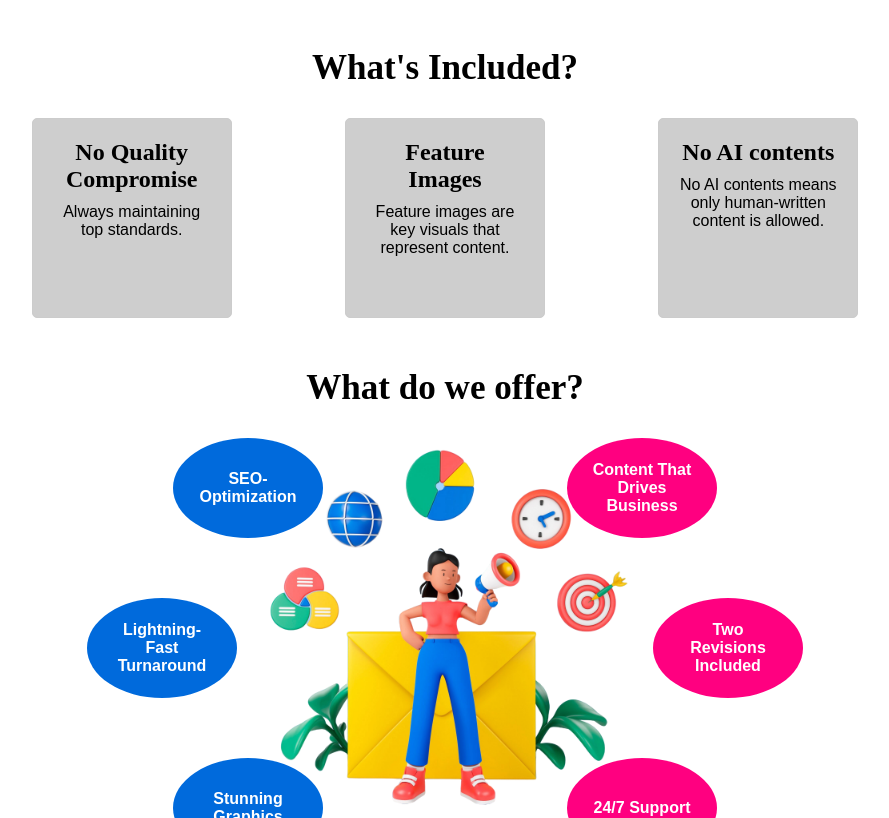
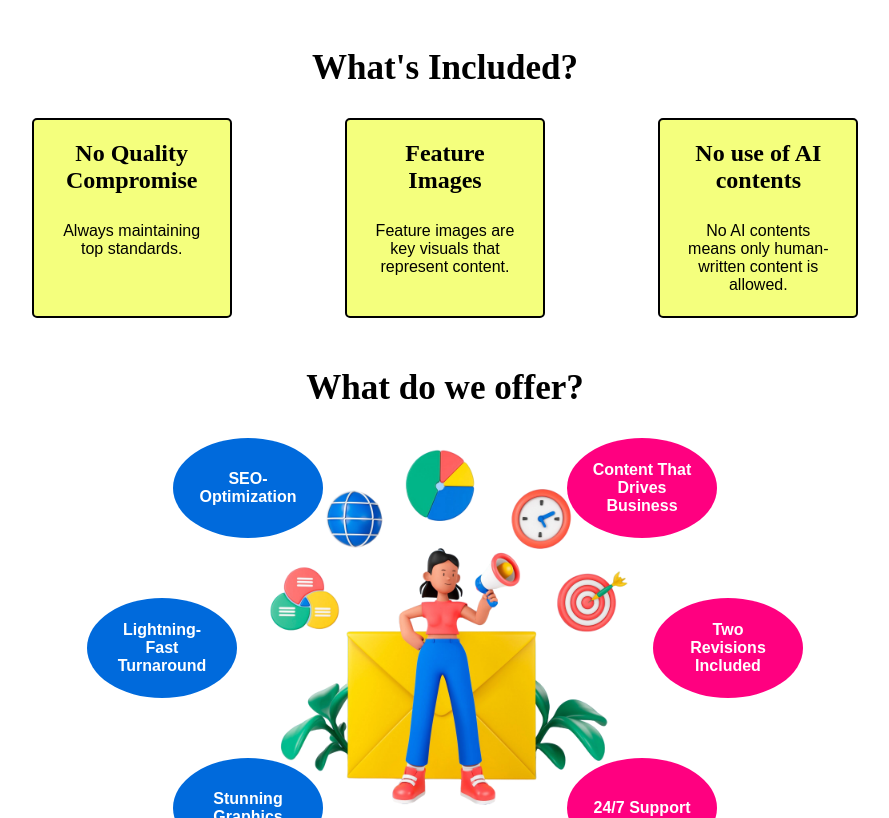
Before and after one commit to saahen-sriyan-mishra/Write-On, a React (Vite) app: page / in a window 1280 px wide. Shown: the part 962-1780 px from the top of the page, without its empty margins (195-1084 px from the left). Built offline with nearby package versions, Linux system fonts and the light colour scheme.

Commit message:
Tweeking 👼

```diff
--- a/src/Components/Home/Home.jsx
+++ b/src/Components/Home/Home.jsx
@@ -189,16 +189,16 @@ const Home = ({ theme, setTheme }) => {
   <div className="WICards">
     <div className="Card">
       <h2 style={{fontFamily:'poppins'}}>No Quality Compromise</h2>
-      <p style = {{marginTop: '10px'}}>Always maintaining top standards.
+      <p style = {{marginTop: '10px'}}><br/>Always maintaining top standards.
       </p>
     </div>
     <div className="Card">
       <h2 style={{fontFamily:'poppins'}}>Feature Images</h2>
-      <p style = {{marginTop: '10px'}}>Feature images are key visuals that represent content.</p>
+      <p style = {{marginTop: '10px'}}><br/>Feature images are key visuals that represent content.</p>
     </div>
     <div className="Card">
-      <h2 style={{fontFamily:'poppins'}}>No AI contents</h2>
-      <p style = {{marginTop: '10px'}}> No AI contents means only human-written content is allowed.
+      <h2 style={{fontFamily:'poppins'}}>No use of AI contents</h2>
+      <p style = {{marginTop: '10px'}}><br/> No AI contents means only human-written content is allowed.
       </p>
     </div>
   </div>
--- a/src/Components/Home/Home.scss
+++ b/src/Components/Home/Home.scss
@@ -266,15 +266,16 @@
   margin-top: 20px;
 
   .Card {
-    border: 1px solid #ccc;
+    border: 2px solid #000;
     padding: 20px;
     border-radius: 5px;
     width: 200px;
     height: 200px;
+    color: #000;
 
     max-height: 200px; // Set a fixed height for all cards
     text-align: center; // Center-align all text
-    background-color: #85858566;
+    background-color: #f4ff7d;
     &:hover {
       transform:  translateY(-5px);
       transition: transform .5s ease;
--- a/src/Components/Navbar/Navbar.css
+++ b/src/Components/Navbar/Navbar.css
@@ -9,7 +9,7 @@
   position: fixed;
   top: 0;
   z-index: 1000;
-  box-shadow: 0 2px 5px rgba(0, 0, 0, 0.1);
+  box-shadow: 0 2px 5px rgba(0, 0, 0, 0.2);
 }
 
 .Logo {
@@ -58,7 +58,7 @@ ul li {
 /* Services Box Styles */
 .services-box {
   position: absolute;
-  top: 70px;
+  top: 60px;
   left: 0;
   width: 100%;
   color: white;
@@ -79,13 +79,6 @@ ul li {
   .services-box {
     top: 0;
     margin-top: 100px;
-  }
-}
-
-@media (max-width: 506px) {
-  .services-box {
-    top: 0;
-    margin-top: 130px;
   }
 }
 
```
